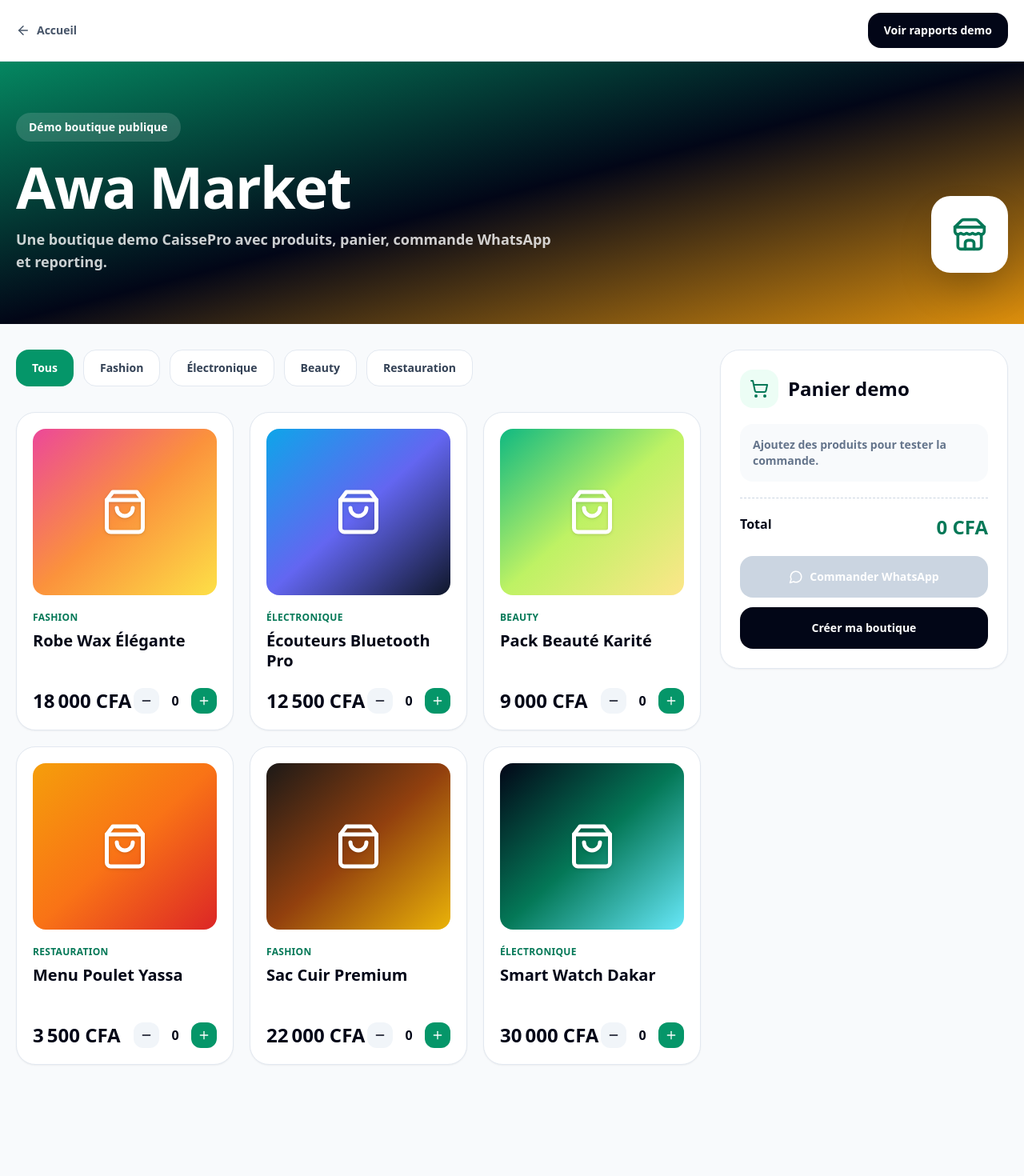
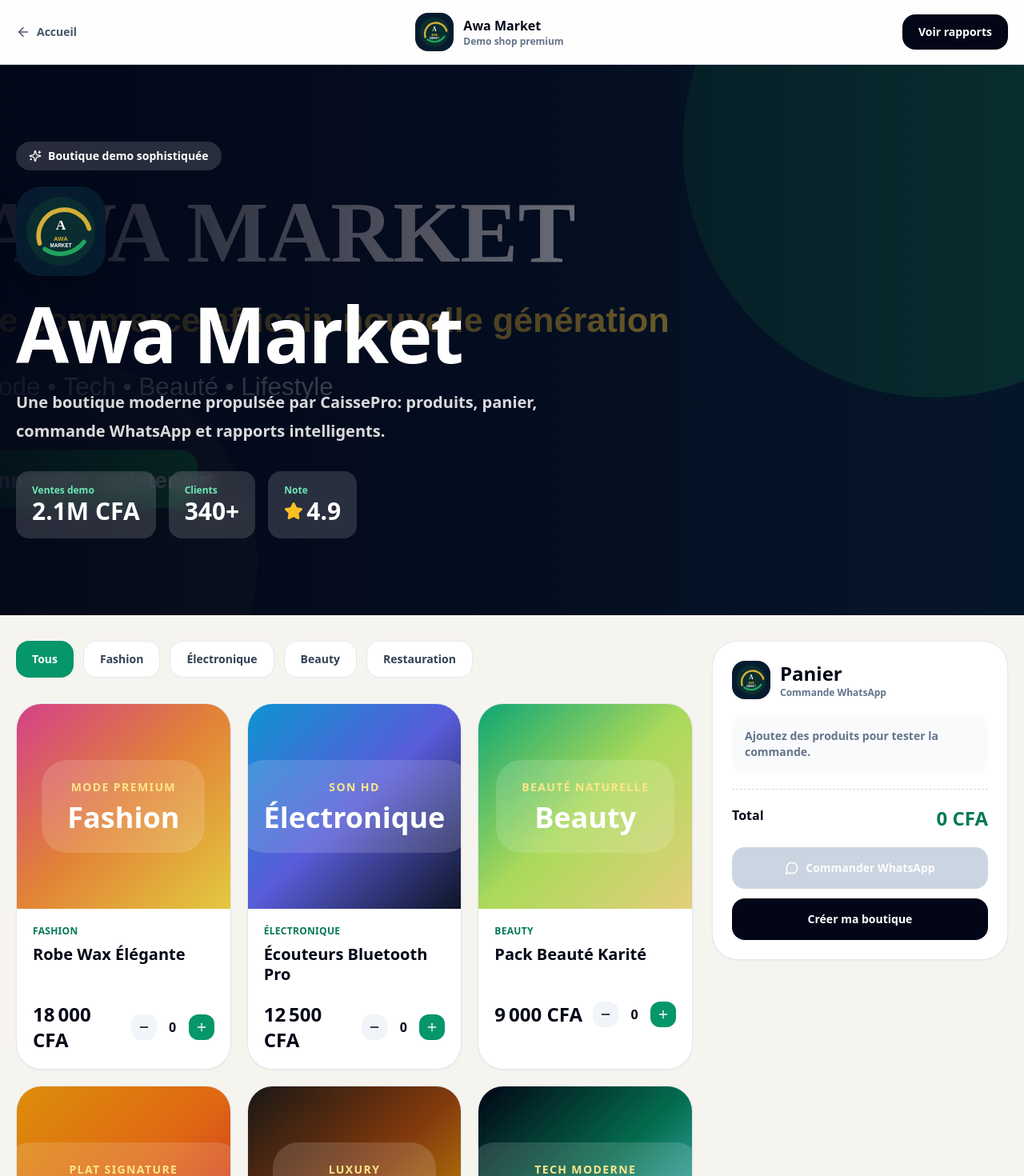
Before and after one commit to Amdyb/caissepro-v2, a Next.js app: page /demo/shop in a window 1280 px wide. Shown: the top 1470 px of the page at 80% size. Before the commit the page ends 1363 px from the top, so only its background shows below. Built offline with nearby package versions, Linux system fonts and the light colour scheme.

Commit message:
Connect premium Awa Market assets to demo shop

```diff
--- a/app/demo/shop/page.tsx
+++ b/app/demo/shop/page.tsx
@@ -1,16 +1,16 @@
 'use client'
 
 import Link from 'next/link'
-import { ArrowLeft, MessageCircle, Minus, Plus, ShoppingBag, ShoppingCart, Store } from 'lucide-react'
+import { ArrowLeft, MessageCircle, Minus, Plus, ShoppingCart, Sparkles, Star } from 'lucide-react'
 import { useMemo, useState } from 'react'
 
 const products = [
-  { id: '1', name: 'Robe Wax Élégante', category: 'Fashion', price: 18000, image: 'bg-gradient-to-br from-pink-500 via-orange-400 to-yellow-300' },
-  { id: '2', name: 'Écouteurs Bluetooth Pro', category: 'Électronique', price: 12500, image: 'bg-gradient-to-br from-sky-500 via-indigo-500 to-slate-900' },
-  { id: '3', name: 'Pack Beauté Karité', category: 'Beauty', price: 9000, image: 'bg-gradient-to-br from-emerald-500 via-lime-300 to-amber-200' },
-  { id: '4', name: 'Menu Poulet Yassa', category: 'Restauration', price: 3500, image: 'bg-gradient-to-br from-amber-500 via-orange-500 to-red-600' },
-  { id: '5', name: 'Sac Cuir Premium', category: 'Fashion', price: 22000, image: 'bg-gradient-to-br from-stone-900 via-amber-800 to-yellow-500' },
-  { id: '6', name: 'Smart Watch Dakar', category: 'Électronique', price: 30000, image: 'bg-gradient-to-br from-slate-950 via-emerald-700 to-cyan-300' }
+  { id: '1', name: 'Robe Wax Élégante', category: 'Fashion', price: 18000, image: 'from-pink-500 via-orange-400 to-yellow-300', accent: 'Mode premium' },
+  { id: '2', name: 'Écouteurs Bluetooth Pro', category: 'Électronique', price: 12500, image: 'from-sky-500 via-indigo-500 to-slate-900', accent: 'Son HD' },
+  { id: '3', name: 'Pack Beauté Karité', category: 'Beauty', price: 9000, image: 'from-emerald-500 via-lime-300 to-amber-200', accent: 'Beauté naturelle' },
+  { id: '4', name: 'Menu Poulet Yassa', category: 'Restauration', price: 3500, image: 'from-amber-500 via-orange-500 to-red-600', accent: 'Plat signature' },
+  { id: '5', name: 'Sac Cuir Premium', category: 'Fashion', price: 22000, image: 'from-stone-900 via-amber-800 to-yellow-500', accent: 'Luxury' },
+  { id: '6', name: 'Smart Watch Dakar', category: 'Électronique', price: 30000, image: 'from-slate-950 via-emerald-700 to-cyan-300', accent: 'Tech moderne' }
 ]
 
 function cfa(value: number) {
@@ -20,52 +20,47 @@ function cfa(value: number) {
 export default function DemoShopPage() {
   const [cart, setCart] = useState<Record<string, number>>({})
   const [category, setCategory] = useState('Tous')
-
   const categories = ['Tous', ...Array.from(new Set(products.map((p) => p.category)))]
   const filtered = category === 'Tous' ? products : products.filter((p) => p.category === category)
+  const cartItems = useMemo(() => products.map((product) => ({ ...product, qty: cart[product.id] || 0 })).filter((item) => item.qty > 0), [cart])
+  const total = cartItems.reduce((sum, item) => sum + item.price * item.qty, 0)
+  const whatsappText = encodeURIComponent(`Bonjour, je veux commander sur Awa Market. Total: ${cfa(total)}.`)
 
-  const cartItems = useMemo(() => {
-    return products
-      .map((product) => ({ ...product, qty: cart[product.id] || 0 }))
-      .filter((item) => item.qty > 0)
-  }, [cart])
-
-  const total = cartItems.reduce((sum, item) => sum + item.price * item.qty, 0)
-
-  function add(id: string) {
-    setCart((prev) => ({ ...prev, [id]: (prev[id] || 0) + 1 }))
-  }
-
-  function remove(id: string) {
-    setCart((prev) => ({ ...prev, [id]: Math.max((prev[id] || 0) - 1, 0) }))
-  }
-
-  const whatsappText = encodeURIComponent(`Bonjour, je veux commander sur la boutique demo CaissePro. Total: ${cfa(total)}.`)
+  function add(id: string) { setCart((prev) => ({ ...prev, [id]: (prev[id] || 0) + 1 })) }
+  function remove(id: string) { setCart((prev) => ({ ...prev, [id]: Math.max((prev[id] || 0) - 1, 0) })) }
 
   return (
-    <main className="min-h-screen bg-slate-50 text-slate-950">
+    <main className="min-h-screen bg-[#f6f4ef] text-slate-950">
       <header className="sticky top-0 z-30 border-b border-slate-200 bg-white/90 backdrop-blur">
         <div className="mx-auto flex max-w-7xl items-center justify-between px-5 py-4">
           <Link href="/" className="inline-flex items-center gap-2 text-sm font-black text-slate-600 hover:text-emerald-700"><ArrowLeft size={18}/>Accueil</Link>
-          <Link href="/demo/reports" className="rounded-2xl bg-slate-950 px-5 py-3 text-sm font-black text-white">Voir rapports demo</Link>
+          <div className="flex items-center gap-3">
+            <img src="/demo/awa-market-logo.svg" className="h-12 w-12 rounded-2xl shadow-sm" alt="Awa Market" />
+            <div><p className="font-black">Awa Market</p><p className="text-xs font-bold text-slate-500">Demo shop premium</p></div>
+          </div>
+          <Link href="/demo/reports" className="rounded-2xl bg-slate-950 px-5 py-3 text-sm font-black text-white">Voir rapports</Link>
         </div>
       </header>
 
       <section className="relative overflow-hidden bg-slate-950">
-        <div className="absolute inset-0 bg-gradient-to-br from-emerald-600 via-slate-950 to-amber-500 opacity-90" />
-        <div className="relative mx-auto max-w-7xl px-5 py-16 text-white">
-          <div className="flex flex-col gap-6 md:flex-row md:items-end md:justify-between">
-            <div>
-              <div className="mb-5 inline-flex rounded-full bg-white/15 px-4 py-2 text-sm font-black backdrop-blur">Démo boutique publique</div>
-              <h1 className="text-5xl font-black tracking-tight md:text-7xl">Awa Market</h1>
-              <p className="mt-4 max-w-2xl text-lg font-semibold text-white/80">Une boutique demo CaissePro avec produits, panier, commande WhatsApp et reporting.</p>
+        <img src="/demo/awa-market-banner.svg" className="absolute inset-0 h-full w-full object-cover opacity-80" alt="Awa Market banner" />
+        <div className="absolute inset-0 bg-gradient-to-r from-slate-950/90 via-slate-950/55 to-transparent" />
+        <div className="relative mx-auto max-w-7xl px-5 py-24 text-white">
+          <div className="max-w-3xl">
+            <div className="mb-5 inline-flex items-center gap-2 rounded-full bg-white/15 px-4 py-2 text-sm font-black backdrop-blur"><Sparkles size={16}/>Boutique demo sophistiquée</div>
+            <img src="/demo/awa-market-logo.svg" className="mb-6 h-28 w-28 rounded-[2rem] shadow-2xl" alt="Awa Market logo" />
+            <h1 className="text-6xl font-black tracking-tight md:text-8xl">Awa Market</h1>
+            <p className="mt-5 max-w-2xl text-xl font-semibold leading-9 text-white/85">Une boutique moderne propulsée par CaissePro: produits, panier, commande WhatsApp et rapports intelligents.</p>
+            <div className="mt-8 flex flex-wrap gap-4">
+              <div className="rounded-2xl bg-white/15 px-5 py-4 backdrop-blur"><p className="text-xs font-black text-emerald-300">Ventes demo</p><p className="text-3xl font-black">2.1M CFA</p></div>
+              <div className="rounded-2xl bg-white/15 px-5 py-4 backdrop-blur"><p className="text-xs font-black text-emerald-300">Clients</p><p className="text-3xl font-black">340+</p></div>
+              <div className="rounded-2xl bg-white/15 px-5 py-4 backdrop-blur"><p className="text-xs font-black text-emerald-300">Note</p><p className="flex items-center gap-1 text-3xl font-black"><Star className="fill-amber-400 text-amber-400"/>4.9</p></div>
             </div>
-            <div className="flex h-24 w-24 items-center justify-center rounded-3xl bg-white text-emerald-700 shadow-2xl"><Store size={44}/></div>
           </div>
         </div>
       </section>
 
-      <section className="mx-auto grid max-w-7xl gap-6 px-5 py-8 lg:grid-cols-[1fr_360px]">
+      <section className="mx-auto grid max-w-7xl gap-6 px-5 py-8 lg:grid-cols-[1fr_370px]">
         <div>
           <div className="mb-6 flex gap-3 overflow-x-auto pb-2">
             {categories.map((cat) => <button key={cat} onClick={() => setCategory(cat)} className={`shrink-0 rounded-2xl px-5 py-3 text-sm font-black ${category === cat ? 'bg-emerald-600 text-white' : 'bg-white text-slate-700 border border-slate-200'}`}>{cat}</button>)}
@@ -73,16 +68,20 @@ export default function DemoShopPage() {
 
           <div className="grid gap-5 sm:grid-cols-2 xl:grid-cols-3">
             {filtered.map((product) => (
-              <div key={product.id} className="rounded-3xl border border-slate-200 bg-white p-5 shadow-sm transition hover:-translate-y-1 hover:shadow-xl">
-                <div className={`flex h-52 items-center justify-center rounded-2xl ${product.image}`}><ShoppingBag className="text-white drop-shadow" size={60}/></div>
-                <p className="mt-5 text-xs font-black uppercase tracking-wide text-emerald-700">{product.category}</p>
-                <h3 className="mt-2 min-h-14 text-xl font-black leading-tight">{product.name}</h3>
-                <div className="mt-4 flex items-center justify-between">
-                  <p className="text-2xl font-black text-slate-950">{cfa(product.price)}</p>
-                  <div className="flex items-center gap-2">
-                    <button onClick={() => remove(product.id)} className="rounded-xl bg-slate-100 p-2"><Minus size={16}/></button>
-                    <span className="w-6 text-center font-black">{cart[product.id] || 0}</span>
-                    <button onClick={() => add(product.id)} className="rounded-xl bg-emerald-600 p-2 text-white"><Plus size={16}/></button>
+              <div key={product.id} className="overflow-hidden rounded-[2rem] border border-slate-200 bg-white shadow-sm transition hover:-translate-y-1 hover:shadow-2xl">
+                <div className={`relative flex h-64 items-center justify-center bg-gradient-to-br ${product.image}`}>
+                  <div className="absolute inset-0 bg-black/10" />
+                  <div className="relative rounded-[2rem] bg-white/15 px-8 py-6 text-center text-white backdrop-blur">
+                    <p className="text-sm font-black uppercase tracking-widest text-amber-200">{product.accent}</p>
+                    <p className="mt-2 text-4xl font-black">{product.category}</p>
+                  </div>
+                </div>
+                <div className="p-5">
+                  <p className="text-xs font-black uppercase tracking-wide text-emerald-700">{product.category}</p>
+                  <h3 className="mt-2 min-h-14 text-xl font-black leading-tight">{product.name}</h3>
+                  <div className="mt-4 flex items-center justify-between">
+                    <p className="text-2xl font-black text-slate-950">{cfa(product.price)}</p>
+                    <div className="flex items-center gap-2"><button onClick={() => remove(product.id)} className="rounded-xl bg-slate-100 p-2"><Minus size={16}/></button><span className="w-6 text-center font-black">{cart[product.id] || 0}</span><button onClick={() => add(product.id)} className="rounded-xl bg-emerald-600 p-2 text-white"><Plus size={16}/></button></div>
                   </div>
                 </div>
               </div>
@@ -90,8 +89,8 @@ export default function DemoShopPage() {
           </div>
         </div>
 
-        <aside className="h-fit rounded-3xl border border-slate-200 bg-white p-6 shadow-sm lg:sticky lg:top-24">
-          <div className="mb-5 flex items-center gap-3"><div className="rounded-2xl bg-emerald-50 p-3 text-emerald-700"><ShoppingCart/></div><h2 className="text-2xl font-black">Panier demo</h2></div>
+        <aside className="h-fit rounded-[2rem] border border-slate-200 bg-white p-6 shadow-sm lg:sticky lg:top-24">
+          <div className="mb-5 flex items-center gap-3"><img src="/demo/awa-market-logo.svg" className="h-12 w-12 rounded-2xl" alt="Awa"/><div><h2 className="text-2xl font-black">Panier</h2><p className="text-xs font-bold text-slate-500">Commande WhatsApp</p></div></div>
           {cartItems.length === 0 ? <p className="rounded-2xl bg-slate-50 p-4 text-sm font-semibold text-slate-500">Ajoutez des produits pour tester la commande.</p> : <div className="space-y-3">{cartItems.map((item) => <div key={item.id} className="flex justify-between rounded-2xl bg-slate-50 p-3 text-sm font-bold"><span>{item.name} × {item.qty}</span><span>{cfa(item.price * item.qty)}</span></div>)}</div>}
           <div className="mt-5 flex justify-between border-t border-dashed border-slate-300 pt-5"><span className="font-black">Total</span><span className="text-2xl font-black text-emerald-700">{cfa(total)}</span></div>
           <a href={`https://wa.me/?text=${whatsappText}`} target="_blank" className={`mt-5 flex items-center justify-center gap-2 rounded-2xl py-4 text-sm font-black text-white ${total > 0 ? 'bg-green-600' : 'pointer-events-none bg-slate-300'}`}><MessageCircle size={18}/>Commander WhatsApp</a>
```
